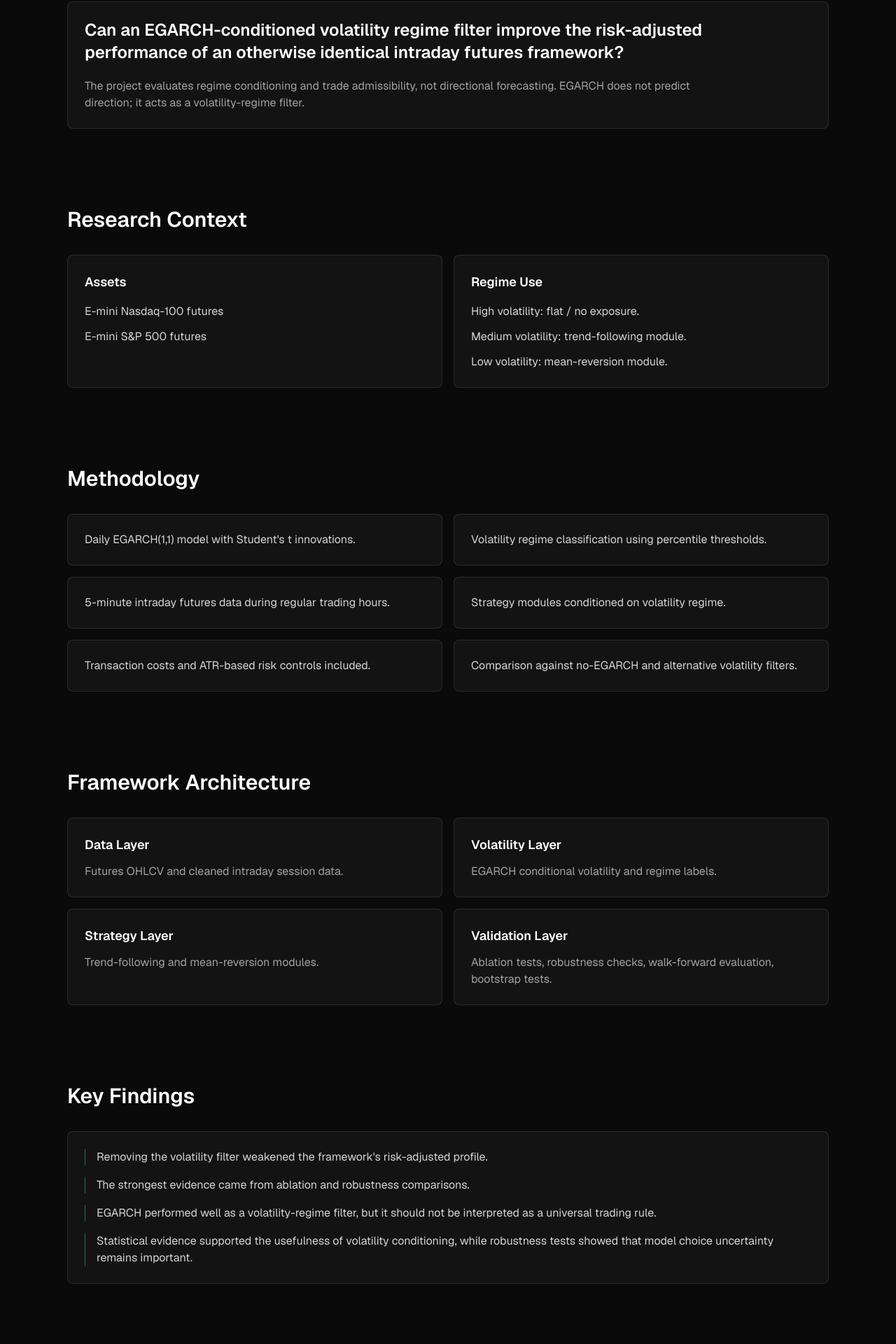
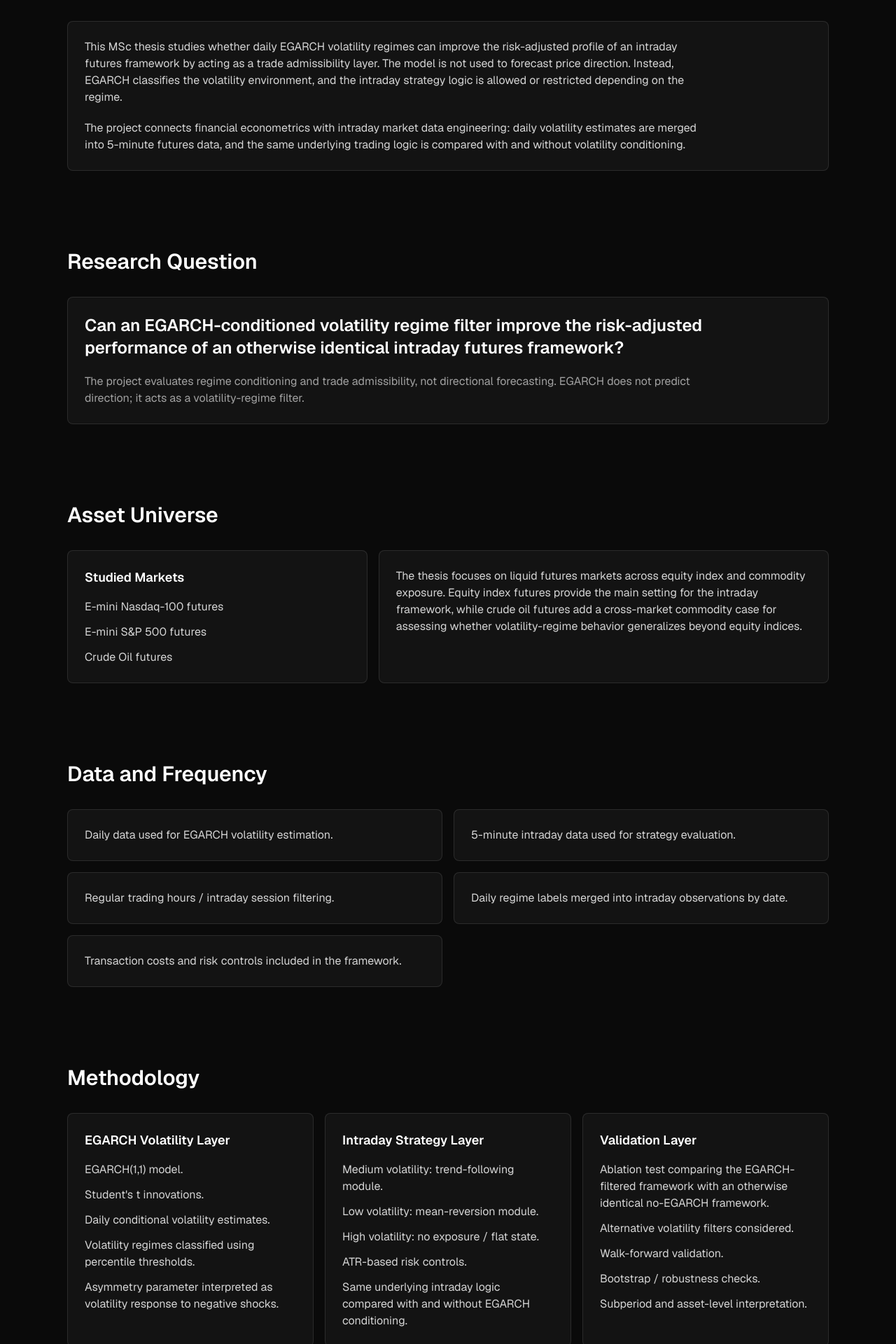
Before and after one commit to MeanyDeany/woosub-shin, a Next.js app: page /projects/volatility-regime-filtering in a window 1280 px wide. Shown: the part 717-2637 px from the top of the page at 70% size. Built offline with nearby package versions, Linux system fonts and the light colour scheme.

Commit message:
Expand thesis project detail

```diff
--- a/app/projects/page.tsx
+++ b/app/projects/page.tsx
@@ -48,9 +48,9 @@ export default function ProjectsPage() {
               Volatility Regime Filtering in Futures Markets
             </h2>
             <p className="mt-4 text-neutral-400">
-              EGARCH-based volatility regime conditioning for intraday futures
-              research, framed as an admissibility filter rather than a direction
-              predictor.
+              MSc thesis project studying EGARCH-conditioned volatility regimes as
+              a trade admissibility layer across intraday futures markets,
+              including equity index and crude oil futures.
             </p>
             <div className="mt-6 flex flex-wrap gap-2">
               {["EGARCH", "Intraday futures", "Risk filtering"].map((tag) => (
--- a/app/projects/volatility-regime-filtering/page.tsx
+++ b/app/projects/volatility-regime-filtering/page.tsx
@@ -4,7 +4,7 @@ import { Card, PageSection, PageShell } from "@/components/site-shell";
 export const metadata: Metadata = {
   title: "Volatility Regime Filtering in Futures Markets | Woosub Shin",
   description:
-    "MSc thesis project on EGARCH-based volatility regime conditioning for intraday futures research.",
+    "MSc thesis project on EGARCH-based volatility regime conditioning across equity index and commodity futures.",
 };
 
 const tags = [
@@ -12,17 +12,56 @@ const tags = [
   "Volatility Modeling",
   "EGARCH",
   "Intraday Futures",
+  "Cross-Asset Futures",
   "Risk Management",
   "Python",
 ];
 
-const methodologyItems = [
-  "Daily EGARCH(1,1) model with Student's t innovations.",
-  "Volatility regime classification using percentile thresholds.",
-  "5-minute intraday futures data during regular trading hours.",
-  "Strategy modules conditioned on volatility regime.",
-  "Transaction costs and ATR-based risk controls included.",
-  "Comparison against no-EGARCH and alternative volatility filters.",
+const studiedMarkets = [
+  "E-mini Nasdaq-100 futures",
+  "E-mini S&P 500 futures",
+  "Crude Oil futures",
+];
+
+const dataFrequencyItems = [
+  "Daily data used for EGARCH volatility estimation.",
+  "5-minute intraday data used for strategy evaluation.",
+  "Regular trading hours / intraday session filtering.",
+  "Daily regime labels merged into intraday observations by date.",
+  "Transaction costs and risk controls included in the framework.",
+];
+
+const methodologyGroups = [
+  {
+    title: "EGARCH Volatility Layer",
+    items: [
+      "EGARCH(1,1) model.",
+      "Student's t innovations.",
+      "Daily conditional volatility estimates.",
+      "Volatility regimes classified using percentile thresholds.",
+      "Asymmetry parameter interpreted as volatility response to negative shocks.",
+    ],
+  },
+  {
+    title: "Intraday Strategy Layer",
+    items: [
+      "Medium volatility: trend-following module.",
+      "Low volatility: mean-reversion module.",
+      "High volatility: no exposure / flat state.",
+      "ATR-based risk controls.",
+      "Same underlying intraday logic compared with and without EGARCH conditioning.",
+    ],
+  },
+  {
+    title: "Validation Layer",
+    items: [
+      "Ablation test comparing the EGARCH-filtered framework with an otherwise identical no-EGARCH framework.",
+      "Alternative volatility filters considered.",
+      "Walk-forward validation.",
+      "Bootstrap / robustness checks.",
+      "Subperiod and asset-level interpretation.",
+    ],
+  },
 ];
 
 const architectureLayers = [
@@ -45,19 +84,34 @@ const architectureLayers = [
 ];
 
 const findings = [
-  "Removing the volatility filter weakened the framework's risk-adjusted profile.",
-  "The strongest evidence came from ablation and robustness comparisons.",
-  "EGARCH performed well as a volatility-regime filter, but it should not be interpreted as a universal trading rule.",
-  "Statistical evidence supported the usefulness of volatility conditioning, while robustness tests showed that model choice uncertainty remains important.",
+  "The EGARCH-conditioned framework showed stronger risk-adjusted behavior than the corresponding no-filter version in the main research setting.",
+  "The evidence is strongest when interpreted through ablation: removing the volatility filter weakens the framework.",
+  "EGARCH was most useful as a volatility-regime admissibility layer, not as a direction predictor.",
+  "Cross-asset results highlight that volatility conditioning is useful but not universally transferable without degradation.",
+  "Robustness testing showed that model choice and sample design matter, so the result should be read as evidence for regime-filtering discipline rather than a universal trading rule.",
+];
+
+const supportedInterpretations = [
+  "Volatility regime filters can improve the discipline of an intraday framework.",
+  "EGARCH can be useful when treated as a permission layer.",
+  "Ablation testing is essential for separating model contribution from entry-rule behavior.",
+];
+
+const unsupportedInterpretations = [
+  "EGARCH does not predict direction.",
+  "The framework is not a universal trading strategy.",
+  "The results are not causal proof.",
+  "The results are not live trading permission.",
+  "The results are not investment advice.",
 ];
 
 const limitations = [
   "Results are sample-specific.",
-  "This is not causal proof.",
-  "Parameter selection and regime thresholds require care.",
-  "Performance can decay under walk-forward validation.",
-  "Volatility filtering is useful for risk control, but not sufficient for trade direction.",
-  "Academic research results should not be treated as live trading permission.",
+  "Regime thresholds are design choices.",
+  "Transaction cost assumptions matter.",
+  "Walk-forward degradation is expected in realistic re-selection.",
+  "Cross-asset behavior can differ, especially between equity index futures and commodity futures.",
+  "Academic backtests are not live trading systems.",
 ];
 
 const lessons = [
@@ -71,8 +125,10 @@ const lessons = [
 const skills = [
   "Financial econometrics",
   "EGARCH / GARCH-family volatility modeling",
-  "Intraday data cleaning",
+  "Intraday futures data cleaning",
+  "Cross-asset futures research",
   "Backtesting discipline",
+  "Ablation testing",
   "Robustness testing",
   "Bootstrap inference",
   "Walk-forward validation",
@@ -99,13 +155,14 @@ export default function VolatilityRegimeFilteringPage() {
           Volatility Regime Filtering in Futures Markets
         </h1>
         <p className="mt-5 max-w-4xl text-xl text-neutral-300">
-          MSc thesis project on EGARCH-based volatility regime conditioning for
-          intraday futures research.
+          An EGARCH-based intraday futures research framework for
+          volatility-conditioned trade admissibility across equity index and
+          commodity futures.
         </p>
         <p className="mt-5 max-w-4xl text-neutral-400">
-          An EGARCH-based intraday futures research framework for
-          volatility-conditioned trade admissibility. The project treats volatility
-          permission as separate from directional entry logic.
+          This academic project studies volatility permission separately from
+          directional entry logic, with EGARCH used as a regime filter rather than
+          a price-direction model.
         </p>
         <a
           href="/papers/volatility-regime-filtering-thesis.pdf"
@@ -127,6 +184,27 @@ export default function VolatilityRegimeFilteringPage() {
         </div>
       </section>
 
+      <PageSection title="Overview">
+        <Card>
+          <div className="max-w-4xl space-y-5 text-neutral-300">
+            <p>
+              This MSc thesis studies whether daily EGARCH volatility regimes can
+              improve the risk-adjusted profile of an intraday futures framework by
+              acting as a trade admissibility layer. The model is not used to
+              forecast price direction. Instead, EGARCH classifies the volatility
+              environment, and the intraday strategy logic is allowed or restricted
+              depending on the regime.
+            </p>
+            <p>
+              The project connects financial econometrics with intraday market data
+              engineering: daily volatility estimates are merged into 5-minute
+              futures data, and the same underlying trading logic is compared with
+              and without volatility conditioning.
+            </p>
+          </div>
+        </Card>
+      </PageSection>
+
       <PageSection title="Research Question">
         <Card>
           <h2 className="max-w-4xl text-2xl font-semibold text-white">
@@ -142,34 +220,64 @@ export default function VolatilityRegimeFilteringPage() {
         </Card>
       </PageSection>
 
-      <PageSection title="Research Context">
-        <div className="grid gap-4 md:grid-cols-2">
+      <PageSection title="Asset Universe">
+        <div className="grid gap-4 lg:grid-cols-[0.8fr_1.2fr]">
           <Card>
-            <h2 className="text-lg font-semibold text-white">Assets</h2>
+            <h2 className="text-lg font-semibold text-white">Studied Markets</h2>
             <ul className="mt-4 space-y-3 text-neutral-300">
-              <li>E-mini Nasdaq-100 futures</li>
-              <li>E-mini S&amp;P 500 futures</li>
+              {studiedMarkets.map((market) => (
+                <li key={market}>{market}</li>
+              ))}
             </ul>
           </Card>
           <Card>
-            <h2 className="text-lg font-semibold text-white">Regime Use</h2>
-            <ul className="mt-4 space-y-3 text-neutral-300">
-              <li>High volatility: flat / no exposure.</li>
-              <li>Medium volatility: trend-following module.</li>
-              <li>Low volatility: mean-reversion module.</li>
-            </ul>
+            <p className="text-neutral-300">
+              The thesis focuses on liquid futures markets across equity index and
+              commodity exposure. Equity index futures provide the main setting for
+              the intraday framework, while crude oil futures add a cross-market
+              commodity case for assessing whether volatility-regime behavior
+              generalizes beyond equity indices.
+            </p>
           </Card>
         </div>
       </PageSection>
 
-      <PageSection title="Methodology">
+      <PageSection title="Data and Frequency">
         <div className="grid gap-4 md:grid-cols-2">
-          {methodologyItems.map((item) => (
+          {dataFrequencyItems.map((item) => (
             <Card key={item}>
               <p className="text-neutral-300">{item}</p>
             </Card>
           ))}
         </div>
+      </PageSection>
+
+      <PageSection title="Methodology">
+        <div className="grid gap-4 lg:grid-cols-3">
+          {methodologyGroups.map((group) => (
+            <Card key={group.title}>
+              <h2 className="text-lg font-semibold text-white">{group.title}</h2>
+              <ul className="mt-4 space-y-3 text-neutral-300">
+                {group.items.map((item) => (
+                  <li key={item}>{item}</li>
+                ))}
+              </ul>
+            </Card>
+          ))}
+        </div>
+      </PageSection>
+
+      <PageSection title="Research Design">
+        <Card>
+          <p className="max-w-4xl text-neutral-300">
+            The central design choice is to separate permission, direction, and
+            execution. EGARCH determines whether the volatility environment is
+            suitable for exposure. Directional logic is handled by intraday
+            indicators, while risk controls govern exits and drawdown behavior. This
+            separation helps evaluate whether volatility modeling contributes
+            information beyond the entry rules themselves.
+          </p>
+        </Card>
       </PageSection>
 
       <PageSection title="Framework Architecture">
@@ -196,6 +304,31 @@ export default function VolatilityRegimeFilteringPage() {
             ))}
           </ul>
         </Card>
+      </PageSection>
+
+      <PageSection title="Results Interpretation">
+        <div className="grid gap-4 md:grid-cols-2">
+          <Card>
+            <h2 className="text-lg font-semibold text-white">
+              What the Thesis Supports
+            </h2>
+            <ul className="mt-4 space-y-3 text-neutral-300">
+              {supportedInterpretations.map((item) => (
+                <li key={item}>{item}</li>
+              ))}
+            </ul>
+          </Card>
+          <Card>
+            <h2 className="text-lg font-semibold text-white">
+              What the Thesis Does Not Support
+            </h2>
+            <ul className="mt-4 space-y-3 text-neutral-300">
+              {unsupportedInterpretations.map((item) => (
+                <li key={item}>{item}</li>
+              ))}
+            </ul>
+          </Card>
+        </div>
       </PageSection>
 
       <PageSection title="Robustness and Limitations">
```
